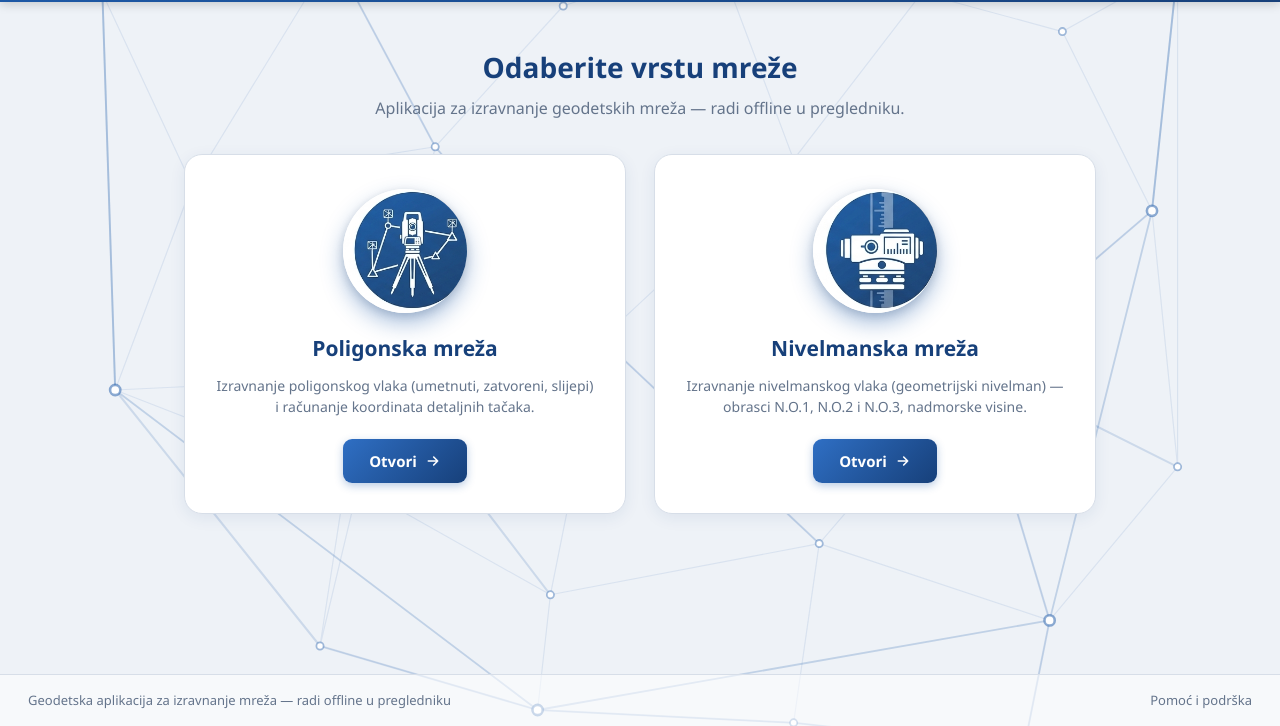
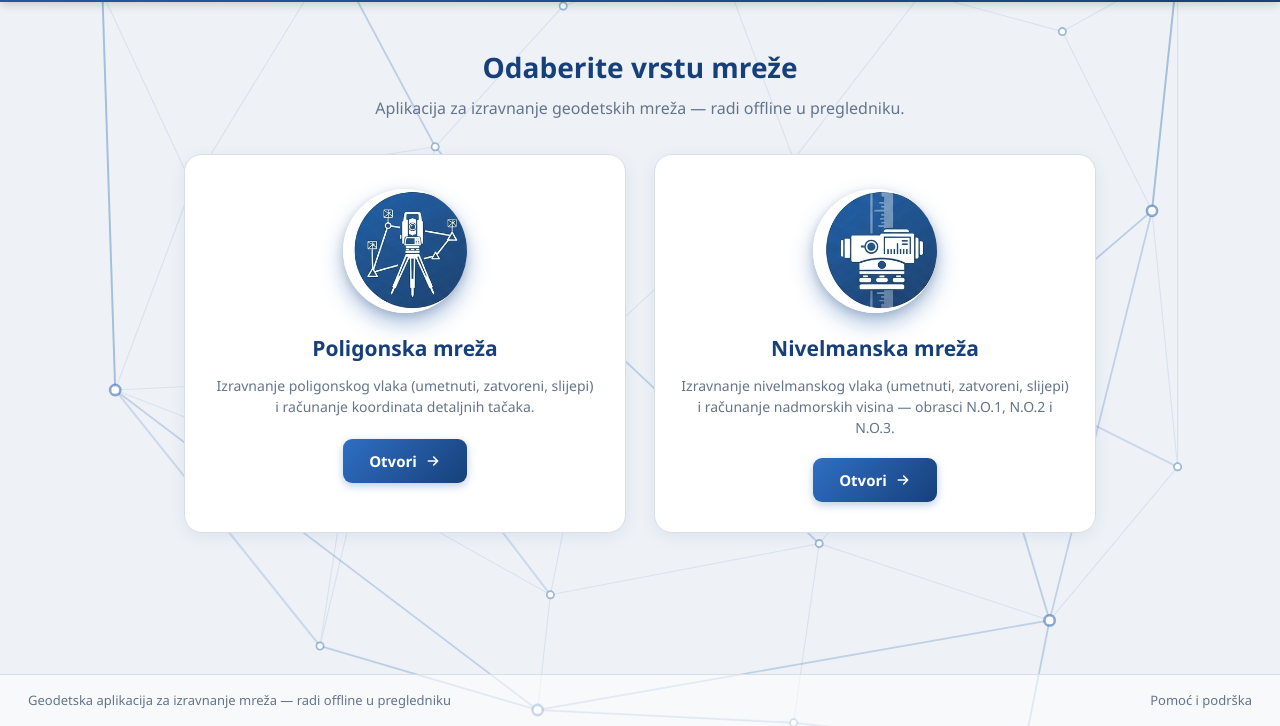
Before and after one commit to Edis199/Poligonski-vlak, a plain HTML site: page index.html in a window 1280 px wide. Shown: the part 74-800 px from the top of the page. Drawn offline with Linux system fonts and the light colour scheme.

Commit message:
Kartica nivelmanske: opis u istom stilu kao poligonska
'Izravnanje nivelmanskog vlaka (umetnuti, zatvoreni, slijepi) i računanje
nadmorskih visina — obrasci N.O.1, N.O.2 i N.O.3.'

```diff
--- a/index.html
+++ b/index.html
@@ -178,7 +178,7 @@ M270 470 L250 600 M270 470 L430 560 M250 600 L420 650 M430 560 L420 650 M430 560
         <img src="ikone/icon_nivelmanska.png" alt="Nivelmanska mreža" />
       </div>
       <h3>Nivelmanska mreža</h3>
-      <p>Izravnanje nivelmanskog vlaka (geometrijski nivelman) — obrasci N.O.1, N.O.2 i N.O.3, nadmorske visine.</p>
+      <p>Izravnanje nivelmanskog vlaka (umetnuti, zatvoreni, slijepi)<br>i računanje nadmorskih visina — obrasci N.O.1, N.O.2 i N.O.3.</p>
       <span class="otvori">Otvori
         <svg width="16" height="16" viewBox="0 0 24 24" fill="none" stroke="#fff" stroke-width="2.4" stroke-linecap="round" stroke-linejoin="round"><path d="M5 12h14M13 6l6 6-6 6"/></svg>
       </span>
```
